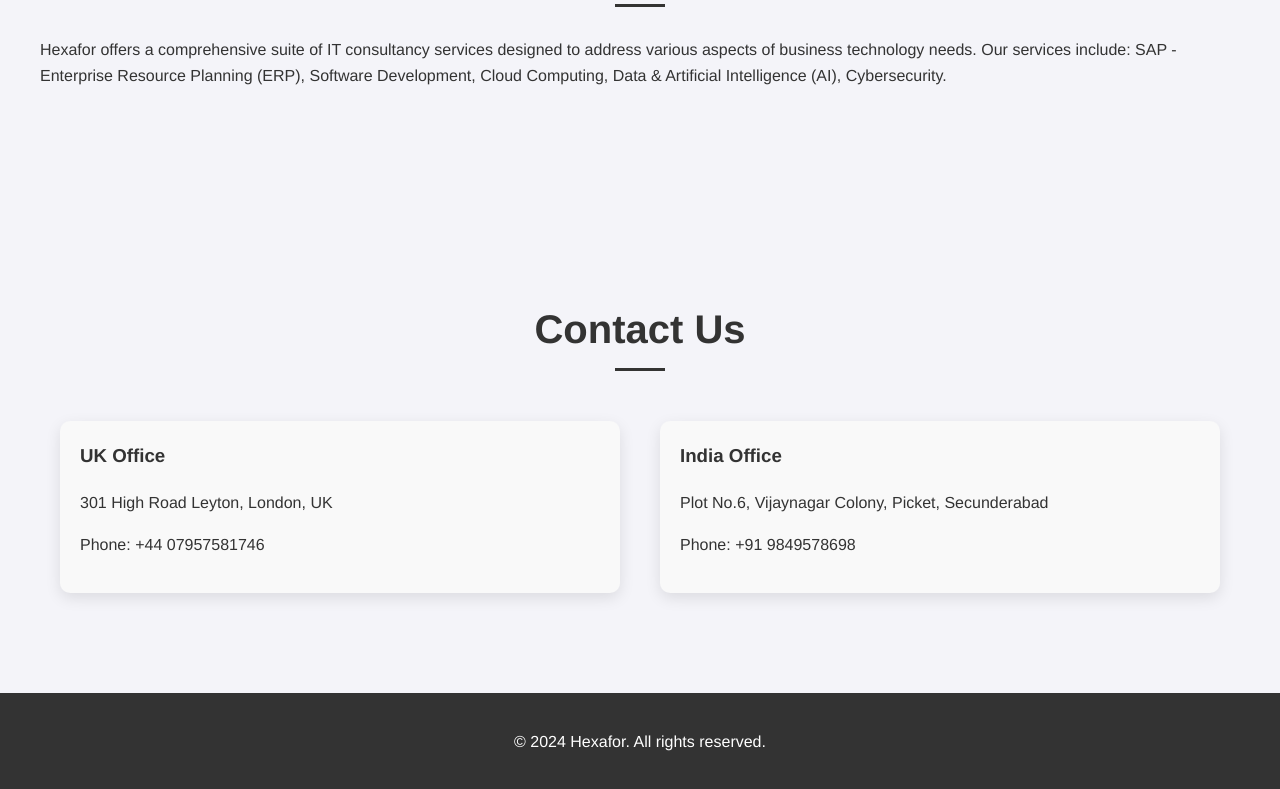
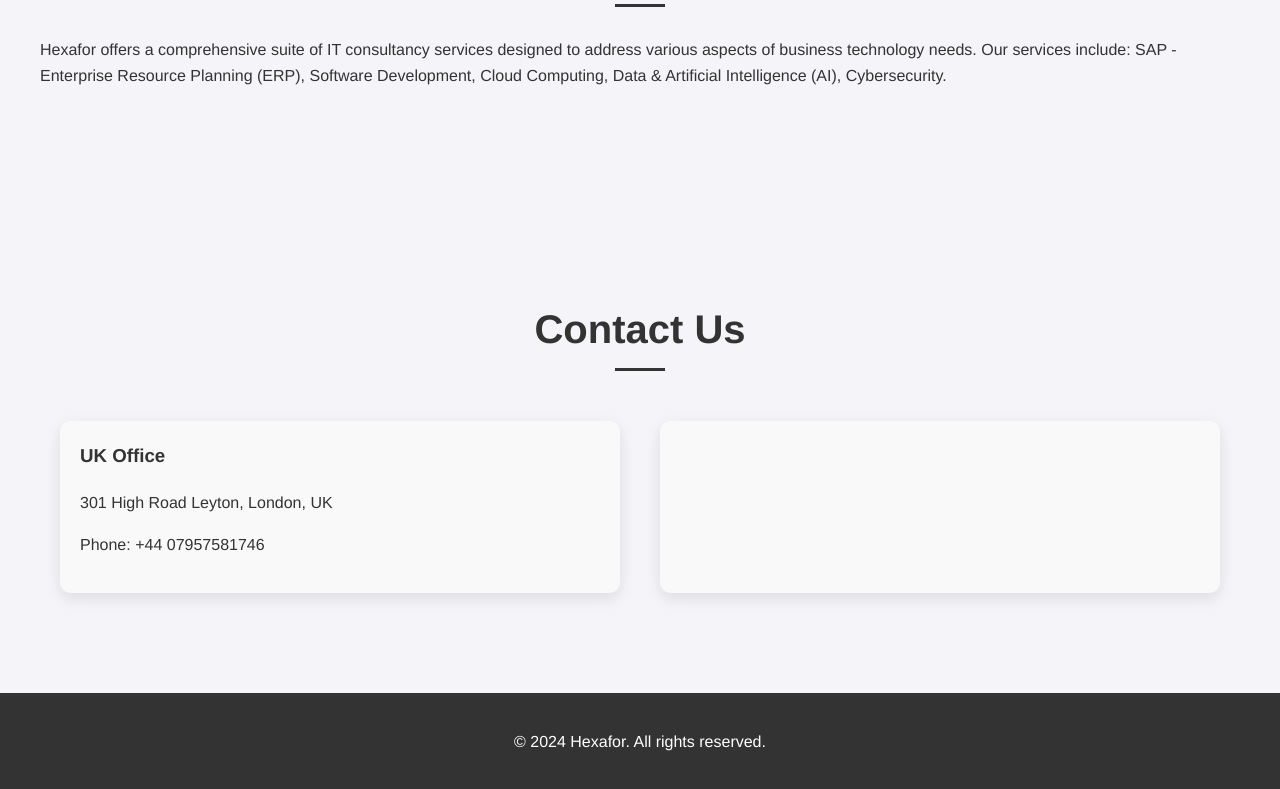
Before and after one commit to Hexafor/hexafor, a plain HTML site: page index.html in a window 1280 px wide. Shown: the part 1445-2234 px from the top of the page. Drawn offline with Linux system fonts and the light colour scheme; a script that the page names is missing.

Commit message:
Update index.html

```diff
--- a/index.html
+++ b/index.html
@@ -54,11 +54,7 @@
                     <p>Phone: +44 07957581746</p>
                 </div>
                 <div>
-                    <h3>India Office</h3>
-                    <p>Plot No.6, Vijaynagar Colony, Picket, Secunderabad</p>
-                    <p>Phone: +91 9849578698</p>
                 </div>
-            </div>
         </div>
     </section>
     <footer>
```
